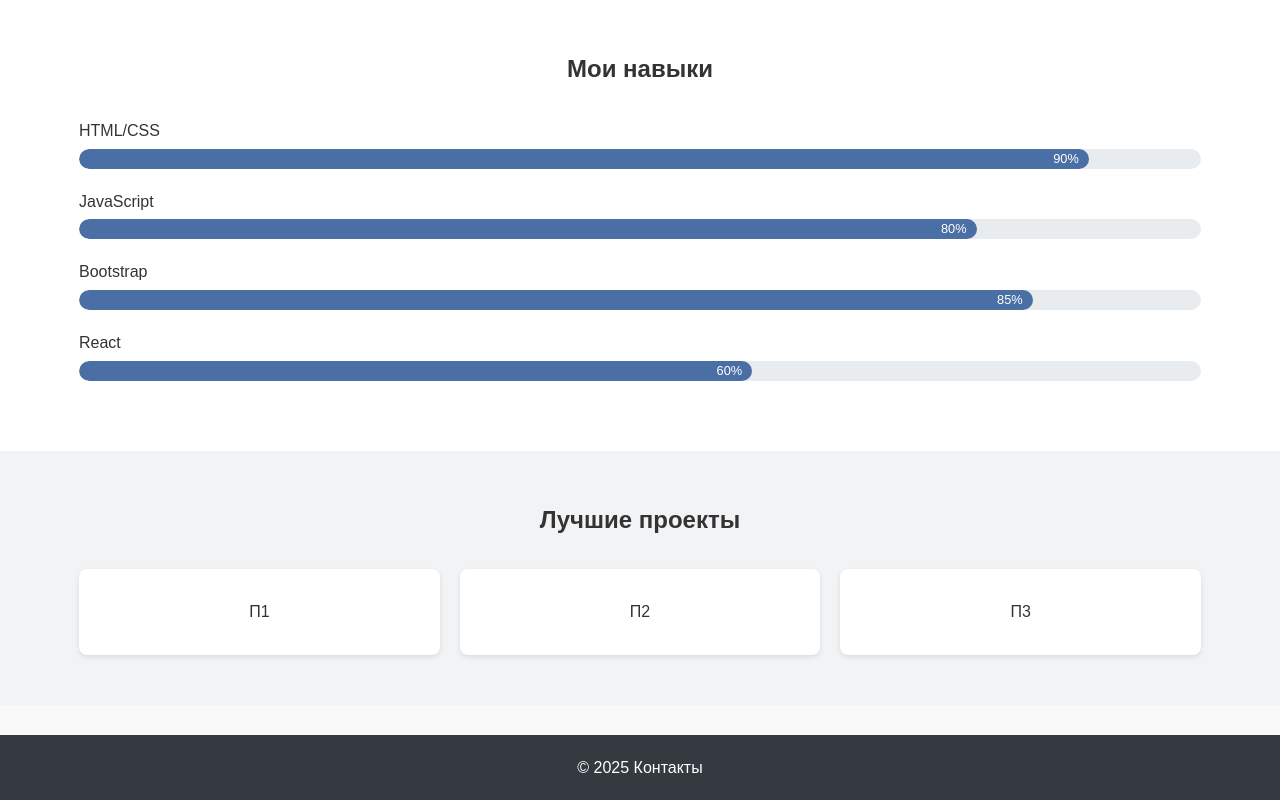
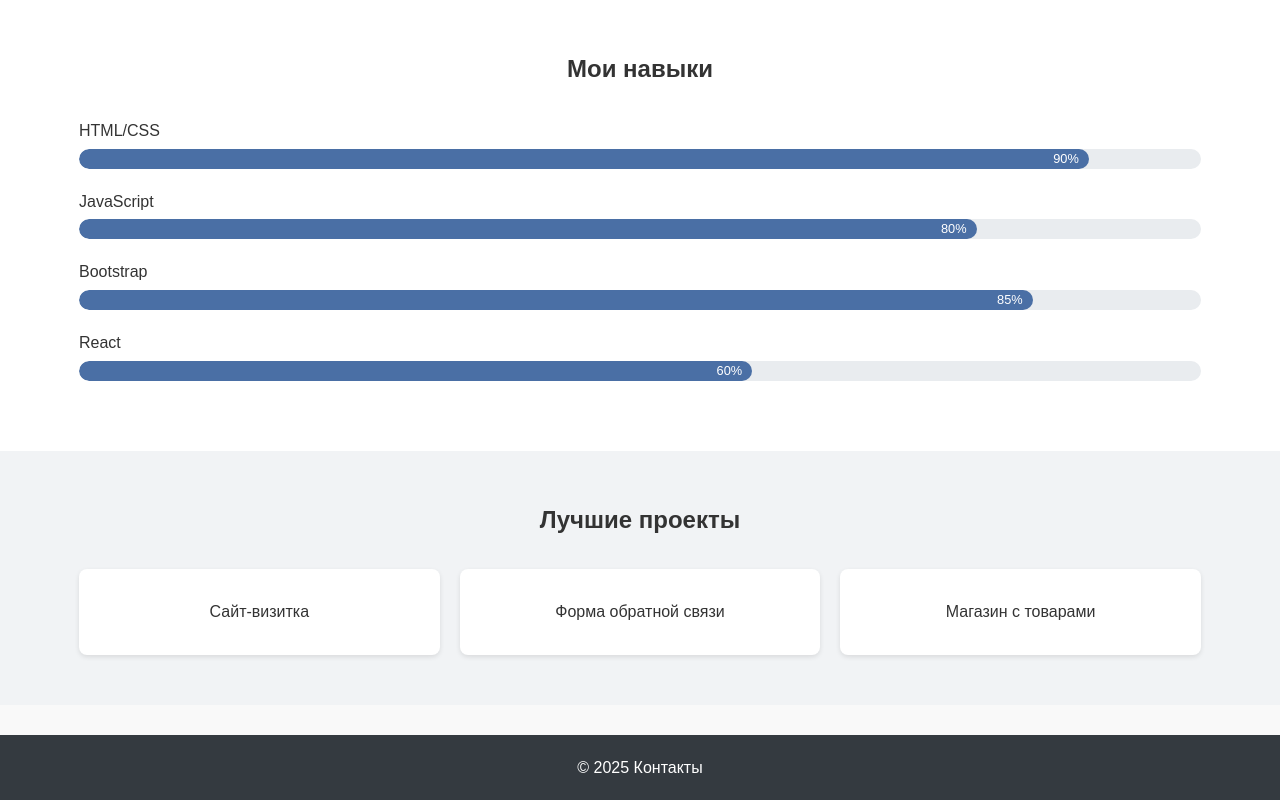
Before and after one commit to pr1azzz/front-and-back, a plain HTML site: page index.html in a window 1280 px wide. Shown: the part 412-1212 px from the top of the page. Drawn offline with Linux system fonts and the light colour scheme.

Commit message:
сайт

```diff
--- a/index.html
+++ b/index.html
@@ -82,9 +82,9 @@
             <div class="container">
                 <h2>Лучшие проекты</h2>
                 <div class="projects-grid">
-                    <div class="project-card">П1</div>
-                    <div class="project-card">П2</div>
-                    <div class="project-card">П3</div>
+                    <div class="project-card">Сайт-визитка</div>
+                    <div class="project-card">Форма обратной связи</div>
+                    <div class="project-card">Магазин с товарами</div>
                 </div>
             </div>
         </section>
```
Also changed, not shown: pages/contacts.html (+1 -1 lines).
